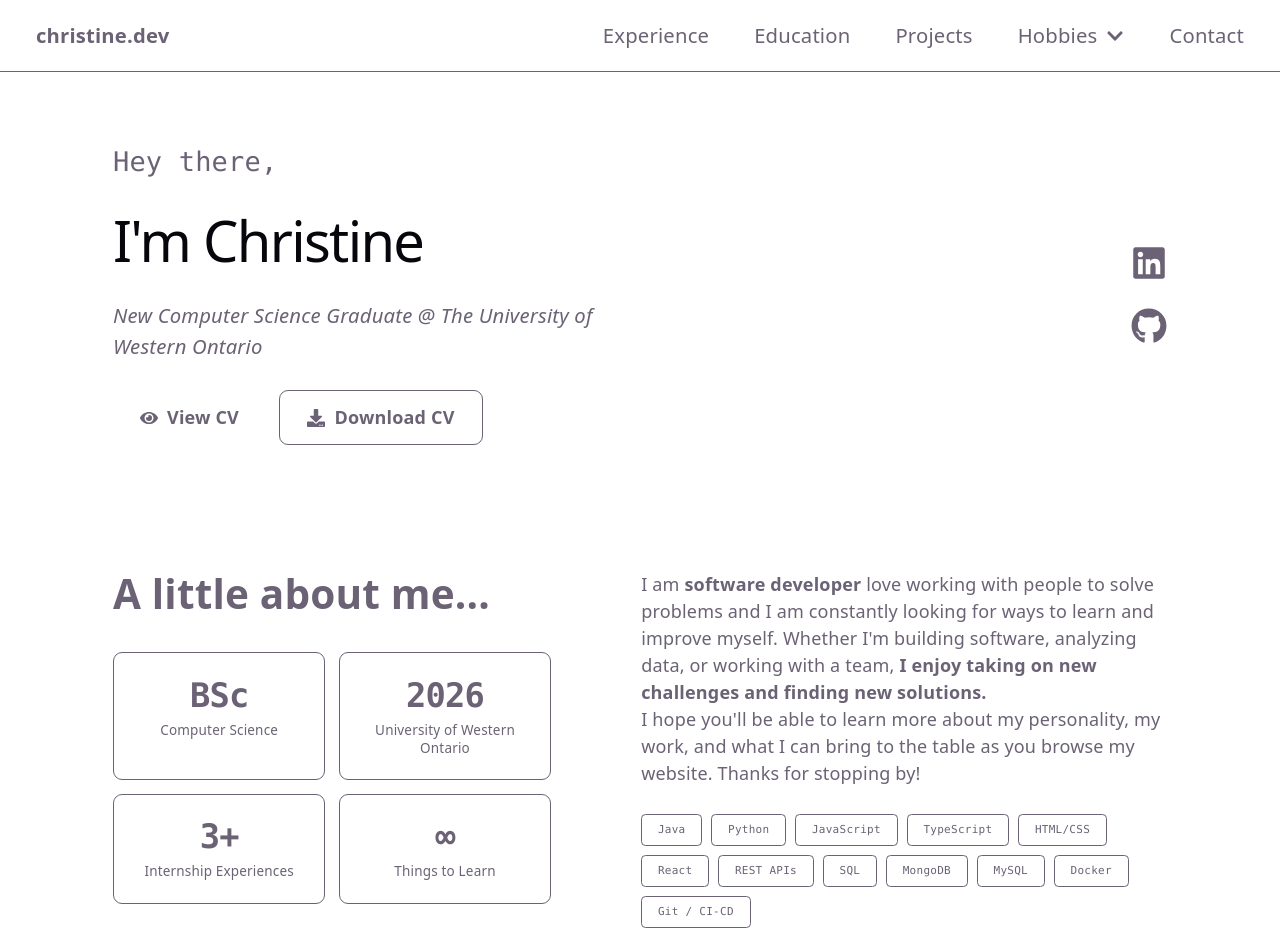
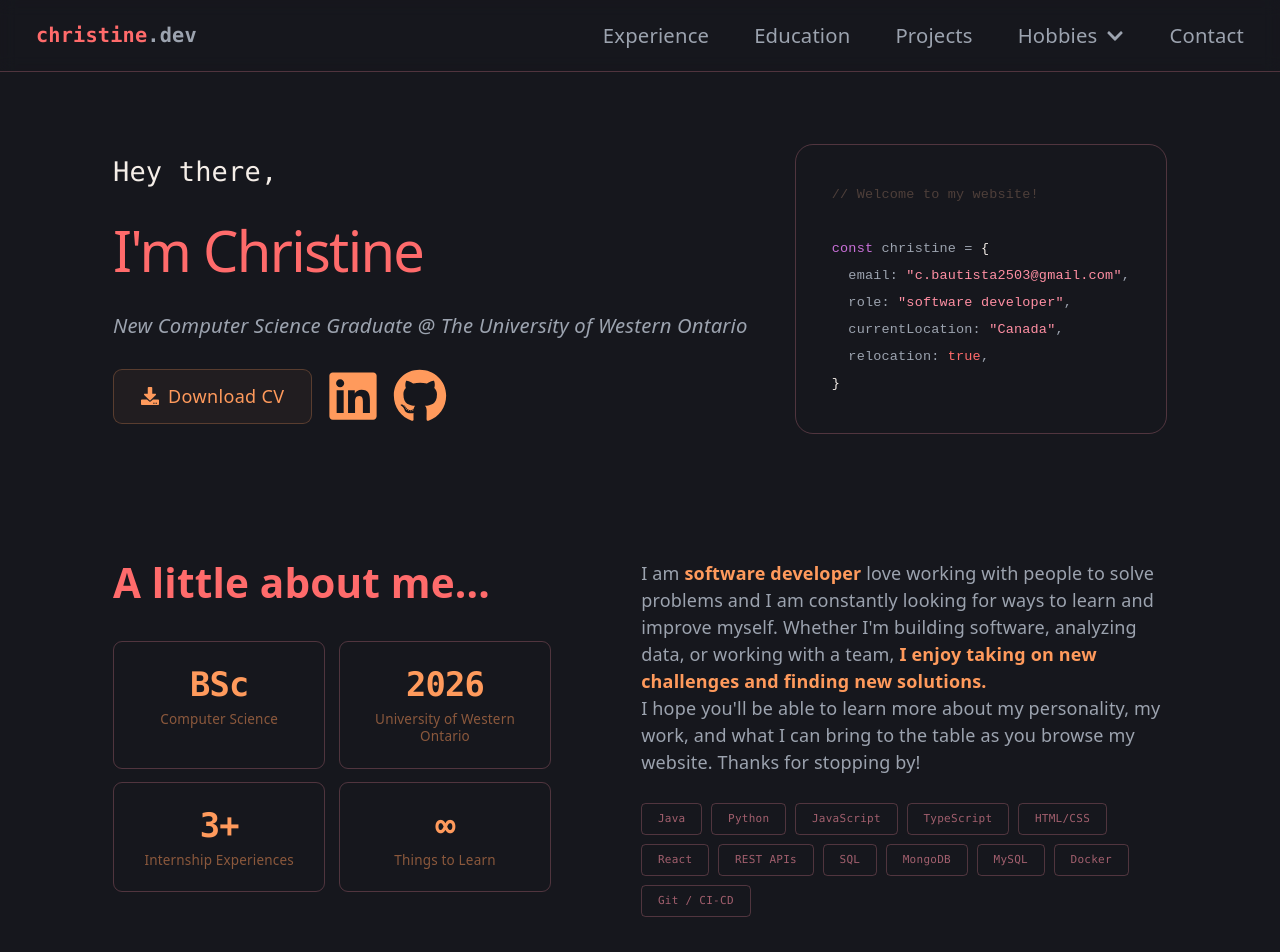
Before and after one commit to Cr1py/Cr1py.github.io, a React (Vite) app: page / in a window 1280 px wide. Shown: the top 952 px of the page. Built offline with nearby package versions, Linux system fonts and the light colour scheme.

Commit message:
started some styling and finished intro and about me and contact

```diff
--- a/src/components/layout/Header.tsx
+++ b/src/components/layout/Header.tsx
@@ -11,7 +11,6 @@ import {
   FaTimes,
   FaPaperPlane
 } from "react-icons/fa";
-import ContactSection from "../sections/ContactSection"
 
 type HeaderProps = {
   className?: string;
@@ -67,7 +66,7 @@ const Header = ({ className = "" }: HeaderProps) => {
 
   return (
     <header
-      className={`h-16 bg-ele-dark/90 backdrop-blur-sm border-b border-ele-purple/20 ${className}`}
+      className={`h-16 backdrop-blur-sm border-b border-blush/25 ${className}`}
     >
       <nav className="max-w-7xl mx-auto h-full px-4 sm:px-6 lg:px-8 relative">
         <div className="flex items-center justify-between h-full">
@@ -82,8 +81,8 @@ const Header = ({ className = "" }: HeaderProps) => {
                 to="/experience"
                 className={`${
                   isActive("/experience")
-                    ? "text-pink-400"
-                    : "text-ele-text-light hover:text-ele-text"
+                    ? "text-blush"
+                    : "hover:text-ele-text"
                 } transition-colors duration-300 text-lg`}
               >
                 Experience
@@ -93,8 +92,8 @@ const Header = ({ className = "" }: HeaderProps) => {
                 to="/education"
                 className={`${
                   isActive("/education")
-                    ? "text-pink-400"
-                    : "text-ele-text-light hover:text-ele-text"
+                    ? "text-blush"
+                    : "hover:text-ele-text"
                 } transition-colors duration-300 text-lg`}
               >
                 Education
@@ -104,8 +103,8 @@ const Header = ({ className = "" }: HeaderProps) => {
                 to="/projects"
                 className={`flex items-center gap-2 ${
                   isProjectActive
-                    ? "text-pink-400"
-                    : "text-ele-text-light hover:text-ele-text"
+                    ? "text-blush"
+                    : "hover:text-ele-text"
                 } transition-colors duration-300 text-lg`}
               >
                 Projects
@@ -118,13 +117,13 @@ const Header = ({ className = "" }: HeaderProps) => {
                   onMouseLeave={() => setIsHobbiesOpen(false)}
                   className={`flex items-center gap-2 ${
                     isHobbyActive
-                      ? "text-pink-400"
-                      : "text-ele-text-light hover:text-ele-text"
+                      ? "text-blush"
+                      : "hover:text-ele-text"
                   } transition-colors duration-300 text-lg`}
                 >
                   Hobbies
                   <FaChevronDown
-                    className={`w-4 h-4 transition-transform duration-300 ${
+                    className={`w-4 h-4 transition-transform duration-300${
                       isHobbiesOpen ? "rotate-180" : ""
                     }`}
                   />
@@ -139,16 +138,16 @@ const Header = ({ className = "" }: HeaderProps) => {
                       transition={{ duration: 0.2 }}
                       onMouseEnter={() => setIsHobbiesOpen(true)}
                       onMouseLeave={() => setIsHobbiesOpen(false)}
-                      className="absolute top-full left-1/2 transform -translate-x-1/2 mt-2 py-2 w-48 bg-ele-dark/95 backdrop-blur-sm rounded-lg border border-ele-purple/20 shadow-xl"
+                      className="absolute top-full left-1/2 transform -translate-x-1/2 mt-2 py-2 w-48 backdrop-blur-sm rounded-lg border border-blush/20 shadow-xl"
                     >
                       {HOBBY_LINKS.map((link) => (
                         <Link
                           key={link.to}
                           to={link.to}
-                          className={`flex items-center gap-3 px-4 py-3 hover:bg-pink-400/10 transition-colors ${
+                          className={`flex items-center gap-3 px-4 py-3 hover:bg-blush-400/10 transition-colors ${
                             isActive(link.to)
-                              ? "text-pink-400"
-                              : "text-ele-text-light hover:text-ele-pink"
+                              ? "text-blush"
+                              : "hover:text-ele-blush"
                           }`}
                         >
                           {link.icon}
@@ -162,7 +161,7 @@ const Header = ({ className = "" }: HeaderProps) => {
 
               <a
                 href="/#contact"
-                className="text-ele-text-light hover:text-ele-text transition-colors duration-300 text-lg"
+                className="hover:text-ele-text transition-colors duration-300 text-lg"
               >
                 Contact
               </a>
@@ -172,7 +171,7 @@ const Header = ({ className = "" }: HeaderProps) => {
           {/* Mobile Menu Button */}
           <button
             onClick={() => setIsMobileMenuOpen(!isMobileMenuOpen)}
-            className="sm:hidden text-ele-text-light hover:text-ele-pink transition-colors p-2"
+            className="sm:hidden hover:text-ele-blush transition-colors p-2"
             aria-label="Toggle mobile menu"
             aria-expanded={isMobileMenuOpen}
           >
@@ -193,7 +192,7 @@ const Header = ({ className = "" }: HeaderProps) => {
               animate={{ opacity: 1, height: "auto" }}
               exit={{ opacity: 0, height: 0 }}
               transition={{ duration: 0.2 }}
-              className="sm:hidden overflow-hidden border-t border-ele-purple/20 absolute top-full left-0 right-0 bg-ele-dark/95 backdrop-blur-sm z-50 shadow-lg"
+              className="sm:hidden overflow-hidden border-t border-blush/20 absolute top-full left-0 right-0 bg-blush/95 backdrop-blur-sm z-50 shadow-lg"
             >
               <div className="py-4 space-y-4">
                 <Link
@@ -201,8 +200,8 @@ const Header = ({ className = "" }: HeaderProps) => {
                   onClick={() => setIsMobileMenuOpen(false)}
                   className={`block px-4 py-2 rounded-lg transition-colors ${
                     isActive("/experience")
-                      ? "text-pink-400 bg-pink-400/10"
-                      : "text-ele-text-light hover:text-ele-pink hover:bg-pink-400/5"
+                      ? "text-blush bg-blush-400/10"
+                      : "hover:text-blush hover:bg-blush-400/5"
                   }`}
                 >
                   Experience
@@ -213,8 +212,8 @@ const Header = ({ className = "" }: HeaderProps) => {
                   onClick={() => setIsMobileMenuOpen(false)}
                   className={`block px-4 py-2 rounded-lg transition-colors ${
                     isActive("/education")
-                      ? "text-pink-400 bg-pink-400/10"
-                      : "text-ele-text-light hover:text-ele-pink hover:bg-pink-400/5"
+                      ? "text-blush-400 bg-blush-400/10"
+                      : "hover:text-ele-blush hover:bg-blush-400/5"
                   }`}
                 >
                   Education
@@ -225,15 +224,15 @@ const Header = ({ className = "" }: HeaderProps) => {
                   onClick={() => setIsMobileMenuOpen(false)}
                   className={`block px-4 py-2 rounded-lg transition-colors ${
                     isActive("/projects")
-                      ? "text-pink-400 bg-pink-400/10"
-                      : "text-ele-text-light hover:text-ele-pink hover:bg-pink-400/5"
+                      ? "text-blush-400 bg-blush-400/10"
+                      : "hover:text-ele-blush hover:bg-blush-400/5"
                   }`}
                 >
                   Projects
                 </Link>
 
                 <div className="px-4">
-                  <div className="text-ele-text-light font-semibold mb-2">
+                  <div className="font-semibold mb-2">
                     Hobbies
                   </div>
                   <div className="pl-4 space-y-2">
@@ -244,8 +243,8 @@ const Header = ({ className = "" }: HeaderProps) => {
                         onClick={() => setIsMobileMenuOpen(false)}
                         className={`flex items-center gap-3 px-4 py-2 rounded-lg transition-colors ${
                           isActive(link.to)
-                            ? "text-pink-400 bg-pink-400/10"
-                            : "text-ele-text-light hover:text-ele-pink hover:bg-pink-400/5"
+                            ? "text-blush-400 bg-blush-400/10"
+                            : "hover:text-ele-blush hover:bg-blush-400/5"
                         }`}
                       >
                         {link.icon}
@@ -259,8 +258,8 @@ const Header = ({ className = "" }: HeaderProps) => {
                   onClick={() => setIsMobileMenuOpen(false)}
                   className={`block px-4 py-2 rounded-lg transition-colors ${
                     isActive("/contact")
-                      ? "text-pink-400 bg-pink-400/10"
-                      : "text-ele-text-light hover:text-ele-pink hover:bg-pink-400/5"
+                      ? "text-blush-400 bg-blush-400/10"
+                      : "hover:text-ele-blush hover:bg-blush-400/5"
                   }`}
                 >
                   Contact
--- a/src/components/layout/Logo.tsx
+++ b/src/components/layout/Logo.tsx
@@ -19,10 +19,10 @@ const Logo = ({ className = "", showName = true, size = "sm" }: LogoProps) => {
 
   return (
     <div className={`flex items-center group ${className}`}>
-        <span className={`font-space-grotesk font-bold ${textSizeClasses[size]} text-ele-text`}>
+        <span className={`font-mono font-bold ${textSizeClasses[size]} text-dusk`}>
           christine
         </span>
-        <span className={`font-space-grotesk font-bold ${textSizeClasses[size]} text-ele-text`}>
+        <span className={`font-mono font-bold ${textSizeClasses[size]}`}>
           .dev
         </span>
     </div>
--- a/src/components/sections/AboutMeSection.tsx
+++ b/src/components/sections/AboutMeSection.tsx
@@ -31,7 +31,7 @@ const AboutMeSection = () => {
           viewport={{ once: true }}
           transition={{ delay: 0.2 }}
         >
-          <h3 className="text-left text-3xl sm:text-4xl font-bold text-ele-pink mb-4">
+          <h3 className="text-left text-3xl sm:text-4xl font-bold text-dusk mb-4">
             A little about me...
           </h3>
 
@@ -39,49 +39,49 @@ const AboutMeSection = () => {
           <div className="grid grid-cols-2 gap-3 mt-8">
 
             <motion.div
-              className="bg-ele-dark border border-ele-border rounded-lg p-5 transition-colors duration-200 hover:border-ele-pink"
+              className="bg-ele-dark border border-blush/25 rounded-lg p-5 transition-colors duration-200 hover:border-ele-pink"
               whileHover={{ y: -3 }}
             >
-              <div className="font-mono text-2xl sm:text-3xl font-bold text-ele-pink tracking-tight">
+              <div className="font-mono text-2xl sm:text-3xl font-bold text-sun tracking-tight">
                 BSc
               </div>
-              <div className="text-xs text-ele-text-light/60 mt-1">
+              <div className="text-xs text-sun/50 mt-1">
                 Computer Science
               </div>
             </motion.div>
 
             <motion.div
-              className="bg-ele-dark border border-ele-border rounded-lg p-5 transition-colors duration-200 hover:border-ele-pink"
+              className="bg-ele-dark border border-blush/25 rounded-lg p-5 transition-colors duration-200 hover:border-ele-pink"
               whileHover={{ y: -3 }}
             >
-              <div className="font-mono text-2xl sm:text-3xl font-bold text-ele-pink tracking-tight">
+              <div className="font-mono text-2xl sm:text-3xl font-bold text-sun tracking-tight">
                 2026
               </div>
-              <div className="text-xs text-ele-text-light/60 mt-1">
+              <div className="text-xs text-sun/50 mt-1">
                 University of Western Ontario
               </div>
             </motion.div>
 
             <motion.div
-              className="bg-ele-dark border border-ele-border rounded-lg p-5 transition-colors duration-200 hover:border-ele-pink"
+              className="bg-ele-dark border border-blush/25 rounded-lg p-5 transition-colors duration-200 hover:border-ele-pink"
               whileHover={{ y: -3 }}
             >
-              <div className="font-mono text-2xl sm:text-3xl font-bold text-ele-pink tracking-tight">
+              <div className="font-mono text-2xl sm:text-3xl font-bold text-sun tracking-tight">
                 3+
               </div>
-              <div className="text-xs text-ele-text-light/60 mt-1">
+              <div className="text-xs text-sun/50 mt-1">
                 Internship Experiences
               </div>
             </motion.div>
 
             <motion.div
-              className="bg-ele-dark border border-ele-border rounded-lg p-5 transition-colors duration-200 hover:border-ele-pink"
+              className="bg-ele-dark border border-blush/25 rounded-lg p-5 transition-colors duration-200 hover:border-ele-pink"
               whileHover={{ y: -3 }}
             >
-              <div className="font-mono text-2xl sm:text-3xl font-bold text-ele-pink tracking-tight">
+              <div className="font-mono text-2xl sm:text-3xl font-bold text-sun tracking-tight">
                 ∞
               </div>
-              <div className="text-xs text-ele-text-light/60 mt-1">
+              <div className="text-xs text-sun/50 mt-1">
                 Things to Learn
               </div>
             </motion.div>
@@ -97,8 +97,8 @@ const AboutMeSection = () => {
           viewport={{ once: true }}
           transition={{ delay: 0.3 }}
         >
-            I am <span className="font-bold">software developer</span> love working with people to solve problems and I am constantly looking for ways to learn and improve myself.
-            Whether I'm building software, analyzing data, or working with a team, <span className="font-bold">I enjoy taking on new challenges and finding new solutions.</span> {"\n"}
+            I am <span className="font-bold text-sun">software developer</span> love working with people to solve problems and I am constantly looking for ways to learn and improve myself.
+            Whether I'm building software, analyzing data, or working with a team, <span className="font-bold text-sun">I enjoy taking on new challenges and finding new solutions.</span> {"\n"}
             I hope you'll be able to learn more about my personality, my work, and what I can bring to the table as you browse my website. Thanks for stopping by!
 
           {/* Skills */}
@@ -106,7 +106,7 @@ const AboutMeSection = () => {
             {skills.map((skill) => (
               <motion.span
                 key={skill}
-                className="font-mono text-[11px] px-3.5 py-1.5 rounded border border-ele-border text-ele-text-light/60 bg-ele-dark transition-all duration-200 tracking-wide hover:border-ele-pink hover:text-ele-pink"
+                className="font-mono text-[11px] px-3.5 py-1.5 rounded border border-blush/25 text-blush/60 transition-all duration-200 tracking-wide hover:border-blush hover:text-blush"
                 whileHover={{ y: -2 }}
               >
                 {skill}
--- a/src/components/sections/Intro.tsx
+++ b/src/components/sections/Intro.tsx
@@ -1,5 +1,5 @@
 import { motion } from "framer-motion"
-import { FaGithub, FaLinkedin, FaDownload, FaEye } from "react-icons/fa"
+import { FaGithub, FaLinkedin, FaDownload} from "react-icons/fa"
 import { personalInfo } from "../data/personal-info"
 import resume from "/src/assets/CBautista_Resume.pdf"
 
@@ -14,7 +14,7 @@ const Intro = () => {
         transition={{ delay: 0.2 }}
       >
         <motion.div
-          className="text-xl sm:text-2xl text-ele-text-light font-mono mb-2"
+          className="text-xl sm:text-2xl font-mono mb-2 text-text"
           initial={{ opacity: 0, y: 20 }}
           animate={{ opacity: 1, y: 0 }}
           transition={{ delay: 0.3 }}
@@ -22,13 +22,13 @@ const Intro = () => {
           Hey there,
         </motion.div>
         <motion.h1
-          className="text-4xl sm:text-5xl md:text-6xl lg:text-7xl font-bold tracking-tight mb-4"
+          className="text-4xl sm:text-5xl md:text-6xl lg:text-7xl text-dusk font-bold tracking-tight mb-4"
           initial={{ opacity: 0, y: 20 }}
           animate={{ opacity: 1, y: 0 }}
           transition={{ delay: 0.4 }}
         >
-          <span className="text-ele-text-light">I'm </span>
-          <span className="text-ele-pink">Christine</span>
+          <span className="text-dusk">I'm </span>
+          <span className="text-dusk">Christine</span>
         </motion.h1>
         <motion.div
           className="text-base sm:text-lg text-ele-text-light italic mb-6"
@@ -47,39 +47,20 @@ const Intro = () => {
         >
           <a
             href={resume}
-            target="_blank"
-            rel="noopener noreferrer"
-            className="inline-flex items-center gap-2 px-6 py-3 bg-ele-pink text-ele-dark font-semibold rounded-lg hover:bg-ele-purple transition-colors duration-300 group"
-          >
-            <FaEye className="w-4 h-4 group-hover:scale-110 transition-transform" />
-            View CV
-          </a>
-          <a
-            href={resume}
-            className="inline-flex items-center gap-2 px-6 py-3 border border-ele-pink text-ele-pink font-semibold rounded-lg hover:bg-ele-pink hover:text-ele-dark transition-colors duration-300 group"
+            className="inline-flex items-center gap-2 px-6 py-3 text-sun no-underline border border-sun/25 bg-sun/5 rounded-lg transition-all tracking-[0.02em] hover:bg-sun/10 hover:border-sun duration-300 group font:mono text-[18px]"
           >
             <FaDownload className="w-4 h-4 group-hover:translate-y-0.5 transition-transform" />
             Download CV
           </a>
-        </motion.div>
-      </motion.div>
-
-      {/* Right Section - Social Links */}
-      <motion.div
-        className="flex-1 flex flex-row lg:flex-col items-center lg:items-end justify-center lg:justify-center space-x-6 lg:space-x-0 lg:space-y-6 w-full lg:w-auto"
-        initial={{ opacity: 0, x: 50 }}
-        animate={{ opacity: 1, x: 0 }}
-        transition={{ delay: 0.7 }}
-      >
-        {personalInfo.socials.linkedin && (
+          {personalInfo.socials.linkedin && (
           <a
             href={personalInfo.socials.linkedin}
             target="_blank"
             rel="noopener noreferrer"
-            className="text-ele-text-light hover:text-ele-pink transition-colors"
+            className="text-sun"
             aria-label="LinkedIn"
           >
-            <FaLinkedin className="w-6 h-6 sm:w-8 sm:h-8" />
+            <FaLinkedin className="items-center w-12 h-12" />
           </a>
         )}
         {personalInfo.socials.github && (
@@ -87,12 +68,45 @@ const Intro = () => {
             href={personalInfo.socials.github}
             target="_blank"
             rel="noopener noreferrer"
-            className="text-ele-text-light hover:text-ele-pink transition-colors"
+            className="text-sun"
             aria-label="GitHub"
           >
-            <FaGithub className="w-6 h-6 sm:w-8 sm:h-8" />
+            <FaGithub className="items-center w-12 h-12" />
           </a>
         )}
+        </motion.div>
+      </motion.div>
+
+      {/* Right Section - Social Links */}
+      <motion.div
+        className="text-sm sm:text-base text-left text-ele-text-light/70 whitespace-pre-line"
+        initial={{ opacity: 0, x: 50 }}
+        animate={{ opacity: 1, x: 0 }}
+        transition={{ delay: 0.7 }}
+      >
+          {/* Terminal Design */}
+          <div className="bg-bg3 border border-blush/25 rounded-2xl p-8 [font-family:'Space_Mono',monospace] text-xs leading-loose">
+           <div className="text-faint">// Welcome to my website!</div>
+            &nbsp;
+            <div>
+              <span className="text-magenta"> const </span> christine = <span className="text-text">{'{'}</span>
+            </div>
+            <div>
+              &nbsp;&nbsp;email: <span className="text-blush">"{personalInfo.email}"</span>,
+            </div>
+            <div>
+              &nbsp;&nbsp;role: <span className="text-blush">"software developer"</span>,
+            </div>
+            <div>
+              &nbsp;&nbsp;currentLocation: <span className="text-blush">"Canada"</span>,
+            </div>
+            <div>
+              &nbsp;&nbsp;relocation: <span className="text-dusk">true</span>,
+            </div>
+            <div>
+              <span className="text-text">{'}'}</span>
+            </div>
+          </div>
       </motion.div>
     </div>
   );
--- a/src/index.css
+++ b/src/index.css
@@ -1,17 +1,38 @@
 @import "tailwindcss";
 
+@theme {
+  --text: #9ca3af;
+  --text-h: #f3f4f6;
+  --bg: #16171d;
+  --color-card: #1F1828;
+  --color-border: rgba(255, 180, 120, 0.08);
+  --color-border2: rgba(255, 180, 120, 0.18);
+  --color-text: #F5EEE8;
+  --color-muted: #9A8A80;
+  --color-faint: #4E3F3A;
+  --color-sun: #FF9A5C;
+  --color-sun2: #E8772A;
+  --color-dusk: #FF6B6B;
+  --color-magenta: #C96FD8;
+  --color-gold: #FFD166;
+  --color-blush: #FF8FA3;
+}
+
+
 :root {
-  --text: #6b6375;
-  --text-h: #08060d;
-  --bg: #fff;
-  --border: #e5e4e7;
-  --code-bg: #f4f3ec;
-  --accent: #aa3bff;
-  --accent-bg: rgba(170, 59, 255, 0.1);
-  --accent-border: rgba(170, 59, 255, 0.5);
-  --social-bg: rgba(244, 243, 236, 0.5);
-  --shadow:
-    rgba(0, 0, 0, 0.1) 0 10px 15px -3px, rgba(0, 0, 0, 0.05) 0 4px 6px -2px;
+  --text: #9ca3af;
+  --text-h: #f3f4f6;
+  --bg: #16171d;
+  --color-text: #F5EEE8;
+  --color-muted: #9A8A80;
+  --color-faint: #4E3F3A;
+  --color-sun: #FF9A5C;
+  --color-sun2: #E8772A;
+  --color-dusk: #FF6B6B;
+  --color-magenta: #C96FD8;
+  --color-gold: #FFD166;
+  --color-blush: #FF8FA3;
+
 
   --sans: system-ui, 'Segoe UI', Roboto, sans-serif;
   --heading: system-ui, 'Segoe UI', Roboto, sans-serif;
@@ -32,46 +53,7 @@
   }
 }
 
-@media (prefers-color-scheme: dark) {
-  :root {
-    --text: #9ca3af;
-    --text-h: #f3f4f6;
-    --bg: #16171d;
-    --border: #2e303a;
-    --code-bg: #1f2028;
-    --accent: #E5989B
-    --accent-bg: rgba(192, 132, 252, 0.15);
-    --accent-border: #B5838D;
-    --social-bg: rgba(47, 48, 58, 0.5);
-    --shadow:
-      rgba(0, 0, 0, 0.4) 0 10px 15px -3px, rgba(0, 0, 0, 0.25) 0 4px 6px -2px;
-    --color-ele-dark: #6D6875;
-    --color-ele-purple: #B5838D;
-    --color-ele-pink: #E5989B;
-    --color-ele-text-light: #FFCDB2;
-    --color-ele-peach: #FFB4A2;
-    --color-ele-text: #ffffff;
-    --color-bg: #0D0A0F;
-    --color-bg2: #130F16;
-    --color-bg3: #1A1420;
-    --color-card: #1F1828;
-    --color-border: rgba(255, 180, 120, 0.08);
-    --color-border2: rgba(255, 180, 120, 0.18);
-    --color-text: #F5EEE8;
-    --color-muted: #9A8A80;
-    --color-faint: #4E3F3A;
-    --color-sun: #FF9A5C;
-    --color-sun2: #E8772A;
-    --color-dusk: #FF6B6B;
-    --color-magenta: #C96FD8;
-    --color-gold: #FFD166;
-    --color-blush: #FF8FA3;
-  }
 
-  #social .button-icon {
-    filter: invert(1) brightness(2);
-  }
-}
 
 #root {
   width: 1126px;
--- a/src/pages/Experience.tsx
+++ b/src/pages/Experience.tsx
@@ -36,9 +36,10 @@ const Experience = () => {
         <motion.h1
           initial={{ opacity: 0, y: 20 }}
           animate={{ opacity: 1, y: 0 }}
-          className="text-3xl sm:text-4xl font-bold text-ele-pink"
         >
-          Experience
+          <div className="text-3xl sm:text-4xl font-bold text-dusk">
+            Experience
+          </div>
         </motion.h1>
 
         {/* Filter Button */}
--- a/src/pages/Home.tsx
+++ b/src/pages/Home.tsx
@@ -29,7 +29,7 @@ const Home = () => {
           block: "start",
         });
       }
-   }
+    }
 
     // Small delay to make sure the sections are rendered
     const timeout = setTimeout(scrollToSection, 0);
```
Also changed, not shown: src/components/sections/ContactSection.tsx (+5 -5 lines), src/components/sections/ExperiencePreview.tsx (+5 -5 lines).
